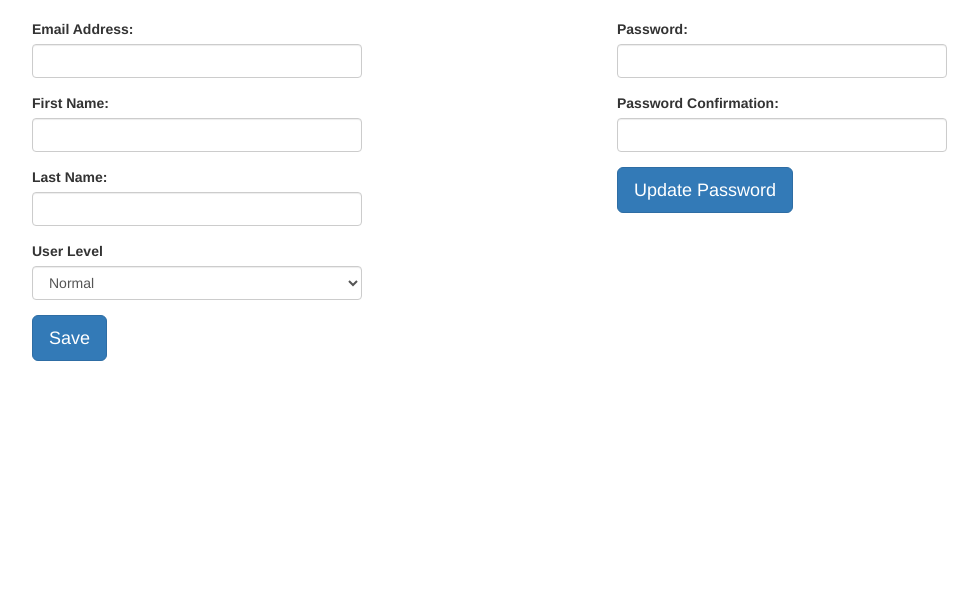
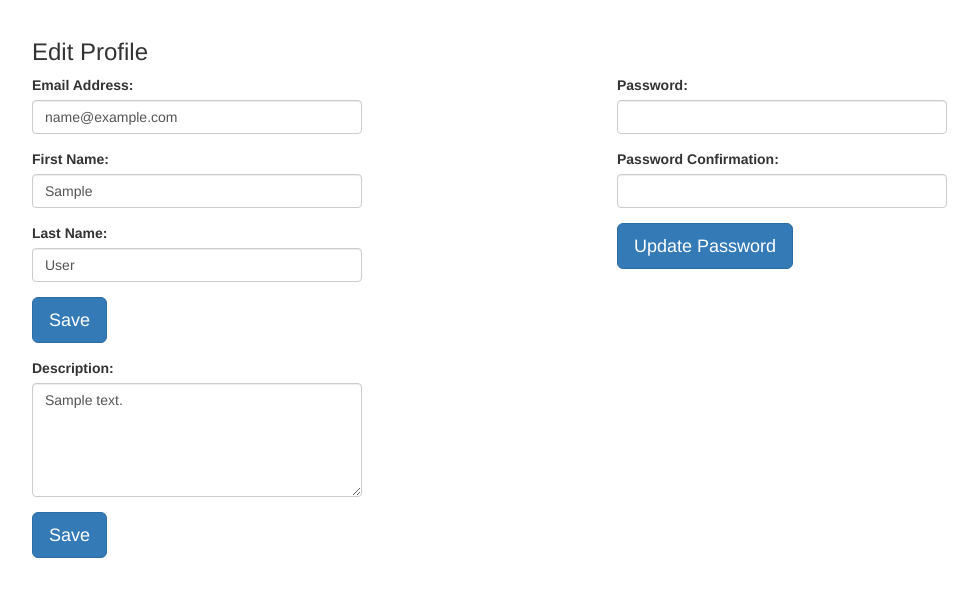
Before and after one commit to sourabhpal/User-Dashboard, a CodeIgniter app: page /users/edit_user/1 in a window 1280 px wide. Shown: the part 51-648 px from the top of the page, without its empty margins (38-1016 px from the left). Run offline with CodeIgniter, Linux system fonts and the light colour scheme; tables that the repository leaves empty or names only in its code hold one stand-in row (values such as "Sample post"); some libraries are stand-ins or nearby versions.

Commit message:
edit user feature is working

```diff
--- a/application/controllers/main.php
+++ b/application/controllers/main.php
@@ -15,9 +15,10 @@ class Main extends CI_Controller {
 		$this->load->view('home');
 	}
 
-	public function show_profile()
+	public function show_profile($user_id)
 	{
-		$this->load->view('show_profile');
+		$user = $this->User->get_user_by_id($user_id);
+		$this->load->view('show_profile', $user);
 	}
 
 }
--- a/application/controllers/users.php
+++ b/application/controllers/users.php
@@ -83,14 +83,16 @@ class Users extends CI_Controller {
 		$this->show_users();
 	}
 
-	public function edit_user()
+	public function edit_user($user_id)
 	{
-		$this->load->view('edit_user');
+		$user = $this->User->get_user_by_id($user_id);
+		$this->load->view('edit_user', $user);
 	}
 
-	public function edit_user_action()
+	public function edit_user_action($user_id)
 	{
-
+		$this->User->update_user($user_id, $this->input->post());
+		$this->show_users();
 	}
 
 	public function remove_user_action($user_id)
--- a/application/models/user.php
+++ b/application/models/user.php
@@ -31,13 +31,13 @@ class User extends CI_Model{
 	{
 		return $this->db->query("DELETE FROM users WHERE id = ?", $user_id);
 	}
-	function update_user($info)
+	function update_user($user_id, $info)
 	{
-		$userInfo = $this->get_user_by_id($user['id']);
-		foreach($info as $i){
-			$userInfo[$i] = $user[$i];
+		$userInfo = $this->get_user_by_id($user_id);
+		foreach($info as $key => $value){
+			$userInfo[$key] = $info[$key];
 		}
-		$query = "UPDATE users SET first_name = ?, last_name = ?, email = ?, description = ?, user_level = ? password = ?, updated_at = NOW() WHERE id = ?";
+		$query = "UPDATE users SET first_name = ?, last_name = ?, email = ?, description = ?, user_level = ?, password = ?, updated_at = NOW() WHERE id = ?";
 		$values = array($userInfo['first_name'], $userInfo['last_name'], $userInfo['email'], $userInfo['description'], $userInfo['user_level'], $userInfo['password'], $userInfo['id']);
 		return $this->db->query($query, $values);
 	}
--- a/application/views/edit_user.php
+++ b/application/views/edit_user.php
@@ -33,35 +33,49 @@
   </nav>
   <div class="main-container">
     <div class="container">
+       <?php
+      if($this->session->userdata('LoggedIn') && $this->session->userdata('user_level')=='Admin'){
+        echo "<h3>Edit user #(" . $id . ")</h3>";
+      }
+      else{
+        echo "<h3>Edit Profile</h3>";
+      }
+      ?>
       <div class="row">
         <div class="col-md-6">
-      <form class="form-horizontal" roll='form' action='/edit_user_action' method='post'>
+      <form class="form-horizontal" roll='form' action="/users/edit_user_action/<?php echo $id; ?>" method='post'>
         <div class="form-group">
           <label>Email Address: </label>
-          <input type="email" class="form-control" name="email" required>
+          <input type="email" class="form-control" name="email" value="<?php echo $email; ?>"required>
         </div>
         <div class="form-group">
           <label>First Name: </label>
-          <input type="text" class="form-control" name="first_name" required>
+          <input type="text" class="form-control" name="first_name" value="<?php echo $first_name;?>" required>
         </div>
         <div class="form-group">
           <label>Last Name: </label>
-          <input type="text" class="form-control" name="last_name" required>
+          <input type="text" class="form-control" name="last_name" value="<?php echo $last_name;?>" required>
         </div>
+      <?php
+      if($this->session->userdata('LoggedIn') && $this->session->userdata('user_level')=='Admin'){
+        ?>
         <div class="form-group">
           <label>User Level</label>
-          <select class="form-control" name="user_level" required>
+          <select class="form-control" name="user_level" value="<?php echo $user_level;?>" required>
             <option>Normal</option>
             <option>Admin</option>
           </select>
         </div>
+        <?php
+      }
+      ?>
         <div class="form-group">
           <button type="submit" class="btn btn-lg btn-primary">Save</button>
         </div>
       </form>
     </div>
     <div class="col-md-6">
-      <form class="form-horizontal" roll='form' action='/change_password' method='post'>
+      <form class="form-horizontal" roll='form' action="/users/edit_user_action/<?php echo $id; ?>" method='post'>
         <div class="form-group">
           <label>Password: </label>
           <input type="password" class="form-control" name="password" required>
@@ -77,6 +91,17 @@
     </div>
       </div>
     </div> <!-- /container -->
+    <div class="container">
+      <form class="form-horizontal" roll='form' action="/users/edit_user_action/<?php echo $id; ?>" method='post'>
+        <div class="form-group">
+          <label>Description: </label>
+          <textarea class="form-control" rows="5" name="description"><?php echo $description;?></textarea>
+        </div>
+        <div class="form-group">
+          <button type="submit" class="btn btn-lg btn-primary">Save</button>
+        </div>
+      </form>
+    </div>
   </div>
 
 </body>
--- a/application/views/show_users.php
+++ b/application/views/show_users.php
@@ -47,6 +47,7 @@
     <?php
     if($this->session->userdata('user_level') == 'Admin'){
       echo "<h3>Manage Users</h3>";
+      echo "<a class='pull-right' href='/users/register'>Add new</a>";
     }
     else{
       echo "<h3>All Users</h3>";
@@ -72,7 +73,7 @@
         foreach($id as $key => $value){
           echo "<tr>";;
           echo "<td>" . $value . "</td>";
-          echo "<td>" . $first_name[$key] . " " . $last_name[$key]. "</td>";
+          echo "<td><a href='/main/show_profile/" . $value . "'>" . $first_name[$key] . " " . $last_name[$key]. "</a></td>";
           echo "<td>" . $email[$key] . "</td>";
           echo "<td>" . $created_at[$key] . "</td>";
           echo "<td>" . $user_level[$key] . "</td>";
```
Also changed, not shown: application/views/register.php (+24 -3 lines), application/views/show_profile.php (+6 -5 lines).
